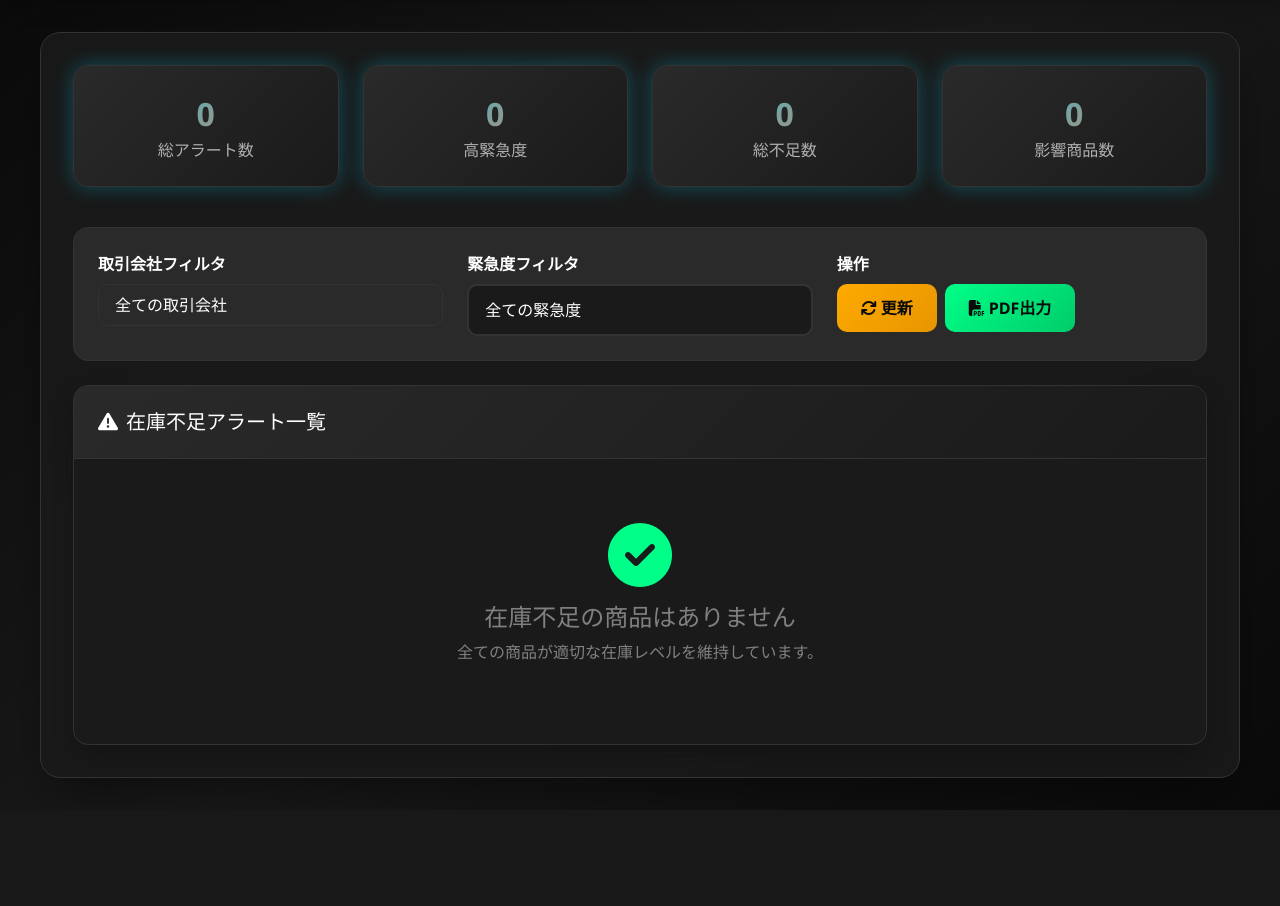
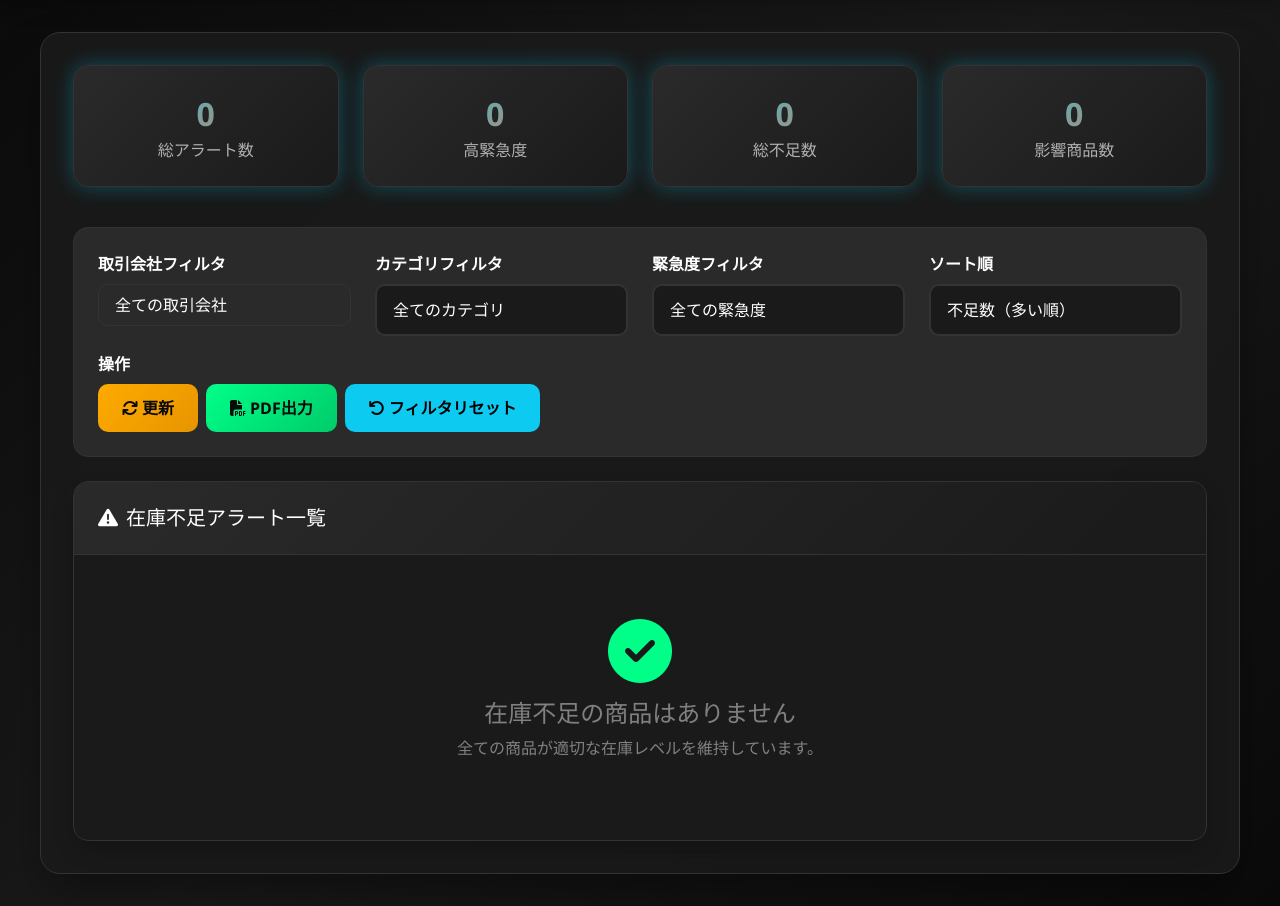
Before and after one commit to masahiro1207/inventory-management-system, a Flask app: page /alerts in a window 1280 px wide. Shown: the part 69-975 px from the top of the page. Before the commit the page ends 879 px from the top, so only its background shows below. Run offline with Flask 3, Linux system fonts and the light colour scheme; data that the repository does not hold is empty.

Commit message:
Add sorting and category filtering to alerts page

```diff
--- a/app/templates/alerts.html
+++ b/app/templates/alerts.html
@@ -513,7 +513,7 @@
       <!-- フィルタ・コントロール -->
       <div class="filter-controls mb-4">
         <div class="row">
-          <div class="col-md-4">
+          <div class="col-md-3">
             <label class="form-label">取引会社フィルタ</label>
             <select
               class="form-select dealer-filter"
@@ -523,7 +523,17 @@
               <option value="">全ての取引会社</option>
             </select>
           </div>
-          <div class="col-md-4">
+          <div class="col-md-3">
+            <label class="form-label">カテゴリフィルタ</label>
+            <select
+              class="form-select"
+              id="categoryFilter"
+              onchange="filterAlerts()"
+            >
+              <option value="">全てのカテゴリ</option>
+            </select>
+          </div>
+          <div class="col-md-3">
             <label class="form-label">緊急度フィルタ</label>
             <select
               class="form-select"
@@ -536,9 +546,30 @@
               <option value="low">低緊急度</option>
             </select>
           </div>
-          <div class="col-md-4">
+          <div class="col-md-3">
+            <label class="form-label">ソート順</label>
+            <select
+              class="form-select"
+              id="sortFilter"
+              onchange="filterAlerts()"
+            >
+              <option value="shortage-desc">不足数（多い順）</option>
+              <option value="shortage-asc">不足数（少ない順）</option>
+              <option value="product-asc">商品名（あいうえお順）</option>
+              <option value="product-desc">商品名（逆順）</option>
+              <option value="manufacturer-asc">メーカー（あいうえお順）</option>
+              <option value="manufacturer-desc">メーカー（逆順）</option>
+              <option value="dealer-asc">取引先（あいうえお順）</option>
+              <option value="dealer-desc">取引先（逆順）</option>
+              <option value="urgency-desc">緊急度（高→低）</option>
+              <option value="urgency-asc">緊急度（低→高）</option>
+            </select>
+          </div>
+        </div>
+        <div class="row mt-3">
+          <div class="col-12">
             <label class="form-label">操作</label>
-            <div class="d-flex gap-2">
+            <div class="d-flex gap-2 flex-wrap">
               <button
                 class="btn btn-warning"
                 onclick="refreshAlerts()"
@@ -552,6 +583,13 @@
                 id="exportBtn"
               >
                 <i class="fas fa-file-pdf me-1"></i>PDF出力
+              </button>
+              <button
+                class="btn btn-info"
+                onclick="resetFilters()"
+                id="resetBtn"
+              >
+                <i class="fas fa-undo me-1"></i>フィルタリセット
               </button>
             </div>
           </div>
@@ -579,12 +617,15 @@
     <script src="https://cdn.jsdelivr.net/npm/bootstrap@5.3.0/dist/js/bootstrap.bundle.min.js"></script>
     <script>
       let currentDealer = "";
+      let currentCategory = "";
       let currentUrgency = "";
+      let currentSort = "shortage-desc";
       let allAlerts = [];
 
       // ページ読み込み時の初期化
       document.addEventListener("DOMContentLoaded", function () {
         loadDealers();
+        loadCategories();
         loadAlerts();
         setInterval(loadAlerts, 30000); // 30秒ごとにアラート更新
       });
@@ -608,6 +649,28 @@
           })
           .catch((error) => {
             console.error("取引会社読み込みエラー:", error);
+          });
+      }
+
+      // カテゴリ一覧の読み込み
+      function loadCategories() {
+        fetch("/api/categories")
+          .then((response) => response.json())
+          .then((data) => {
+            if (data.success) {
+              const categoryFilter = document.getElementById("categoryFilter");
+
+              // 既存のオプションをクリア（「全てのカテゴリ」は保持）
+              categoryFilter.innerHTML =
+                '<option value="">全てのカテゴリ</option>';
+
+              data.categories.forEach((category) => {
+                categoryFilter.innerHTML += `<option value="${category}">${category}</option>`;
+              });
+            }
+          })
+          .catch((error) => {
+            console.error("カテゴリ読み込みエラー:", error);
           });
       }
 
@@ -690,6 +753,12 @@
                                 }個</div>
                             </div>
                             <div class="detail-item">
+                                <div class="detail-label">カテゴリ</div>
+                                <div class="detail-value">${
+                                  alert.category || "未分類"
+                                }</div>
+                            </div>
+                            <div class="detail-item">
                                 <div class="detail-label">取引先</div>
                                 <div class="detail-value">${
                                   alert.dealer || "未指定"
@@ -761,7 +830,9 @@
       // フィルタの適用
       function filterAlerts() {
         currentDealer = document.getElementById("dealerFilter").value;
+        currentCategory = document.getElementById("categoryFilter").value;
         currentUrgency = document.getElementById("urgencyFilter").value;
+        currentSort = document.getElementById("sortFilter").value;
 
         let filteredAlerts = allAlerts;
 
@@ -772,6 +843,13 @@
           );
         }
 
+        // カテゴリフィルタ
+        if (currentCategory) {
+          filteredAlerts = filteredAlerts.filter(
+            (alert) => alert.category === currentCategory
+          );
+        }
+
         // 緊急度フィルタ
         if (currentUrgency) {
           filteredAlerts = filteredAlerts.filter(
@@ -779,8 +857,63 @@
           );
         }
 
+        // ソートの適用
+        filteredAlerts = sortAlerts(filteredAlerts, currentSort);
+
         displayAlerts(filteredAlerts);
         updateStats(filteredAlerts);
+      }
+
+      // アラートのソート
+      function sortAlerts(alerts, sortType) {
+        const sortedAlerts = [...alerts];
+
+        switch (sortType) {
+          case "shortage-desc":
+            return sortedAlerts.sort((a, b) => b.shortage - a.shortage);
+          case "shortage-asc":
+            return sortedAlerts.sort((a, b) => a.shortage - b.shortage);
+          case "product-asc":
+            return sortedAlerts.sort((a, b) => a.product_name.localeCompare(b.product_name, 'ja'));
+          case "product-desc":
+            return sortedAlerts.sort((a, b) => b.product_name.localeCompare(a.product_name, 'ja'));
+          case "manufacturer-asc":
+            return sortedAlerts.sort((a, b) => a.manufacturer.localeCompare(b.manufacturer, 'ja'));
+          case "manufacturer-desc":
+            return sortedAlerts.sort((a, b) => b.manufacturer.localeCompare(a.manufacturer, 'ja'));
+          case "dealer-asc":
+            return sortedAlerts.sort((a, b) => (a.dealer || "").localeCompare(b.dealer || "", 'ja'));
+          case "dealer-desc":
+            return sortedAlerts.sort((a, b) => (b.dealer || "").localeCompare(a.dealer || "", 'ja'));
+          case "urgency-desc":
+            return sortedAlerts.sort((a, b) => {
+              const urgencyOrder = { high: 3, medium: 2, low: 1 };
+              return urgencyOrder[getUrgencyLevel(b.shortage)] - urgencyOrder[getUrgencyLevel(a.shortage)];
+            });
+          case "urgency-asc":
+            return sortedAlerts.sort((a, b) => {
+              const urgencyOrder = { high: 3, medium: 2, low: 1 };
+              return urgencyOrder[getUrgencyLevel(a.shortage)] - urgencyOrder[getUrgencyLevel(b.shortage)];
+            });
+          default:
+            return sortedAlerts;
+        }
+      }
+
+      // フィルタのリセット
+      function resetFilters() {
+        document.getElementById("dealerFilter").value = "";
+        document.getElementById("categoryFilter").value = "";
+        document.getElementById("urgencyFilter").value = "";
+        document.getElementById("sortFilter").value = "shortage-desc";
+
+        currentDealer = "";
+        currentCategory = "";
+        currentUrgency = "";
+        currentSort = "shortage-desc";
+
+        displayAlerts(allAlerts);
+        updateStats(allAlerts);
       }
 
       // アラートの更新
```
